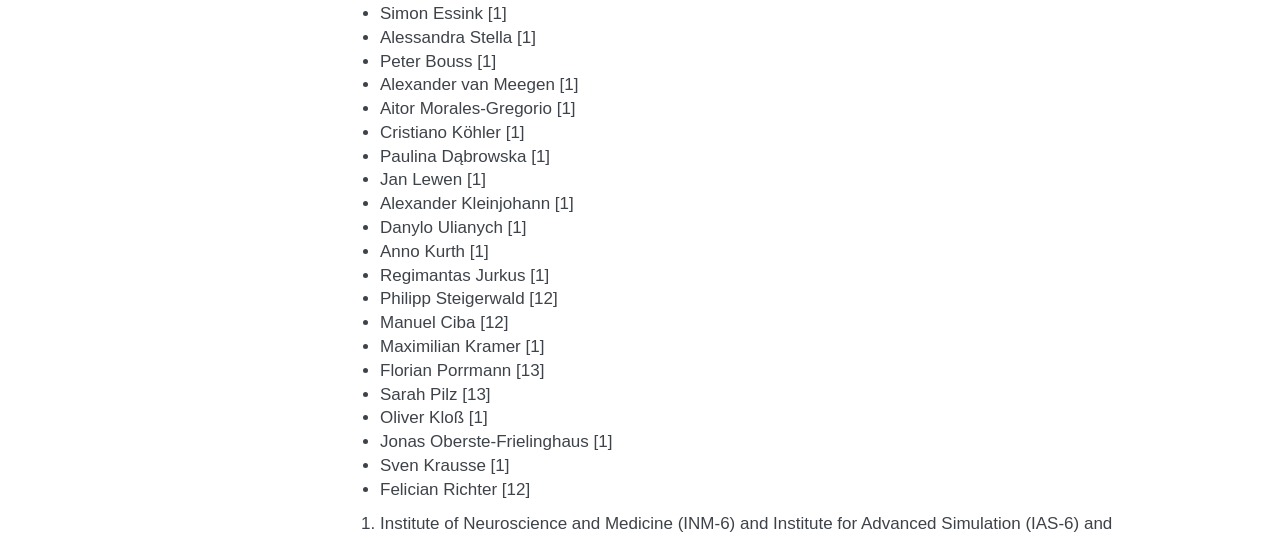
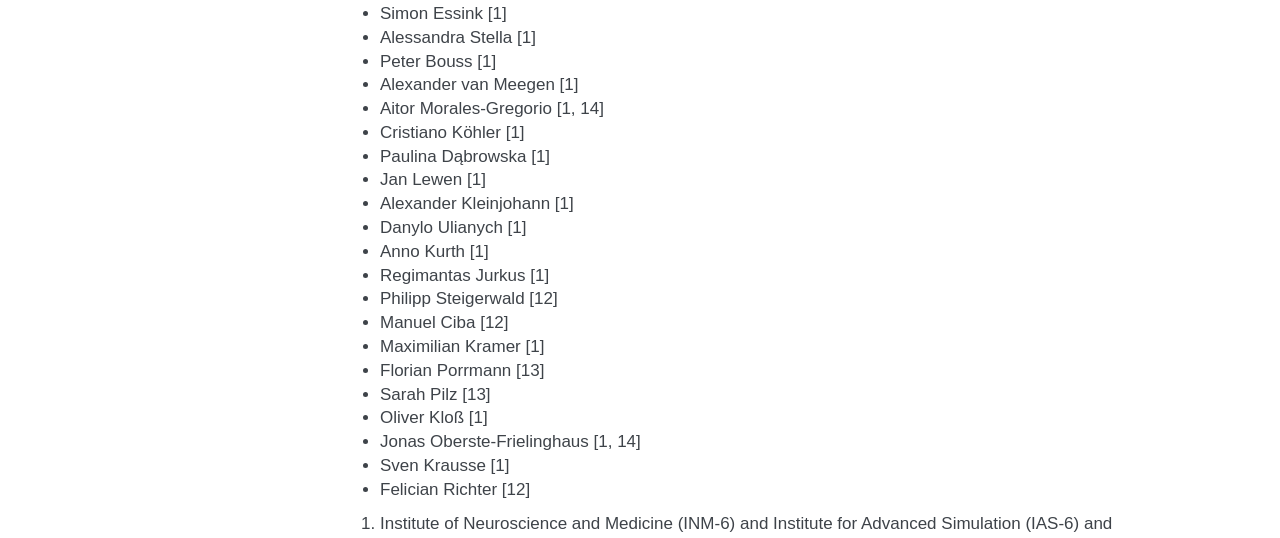
Before and after one commit to NeuralEnsemble/elephant, a Sphinx documentation site: the page built from doc/authors.rst, in a window 1280 px wide. Shown: the part 823-1361 px from the top of the page. Built offline with Sphinx 7.4.7, drawn with Linux system fonts in a browser that asks for light colours; pages that are not in the unit, such as notebooks, are missing from menus; the version number could not be read and is left out.

Commit message:
update author affiliations

```diff
--- a/doc/authors.rst
+++ b/doc/authors.rst
@@ -37,7 +37,7 @@ contribution, and may not be the current affiliation of a contributor.
 * Alessandra Stella [1]
 * Peter Bouss [1]
 * Alexander van Meegen [1]
-* Aitor Morales-Gregorio [1]
+* Aitor Morales-Gregorio [1, 14]
 * Cristiano Köhler [1]
 * Paulina Dąbrowska [1]
 * Jan Lewen [1]
@@ -51,7 +51,7 @@ contribution, and may not be the current affiliation of a contributor.
 * Florian Porrmann [13]
 * Sarah Pilz [13]
 * Oliver Kloß [1]
-* Jonas Oberste-Frielinghaus [1]
+* Jonas Oberste-Frielinghaus [1, 14]
 * Sven Krausse [1]
 * Felician Richter [12]
 
```
